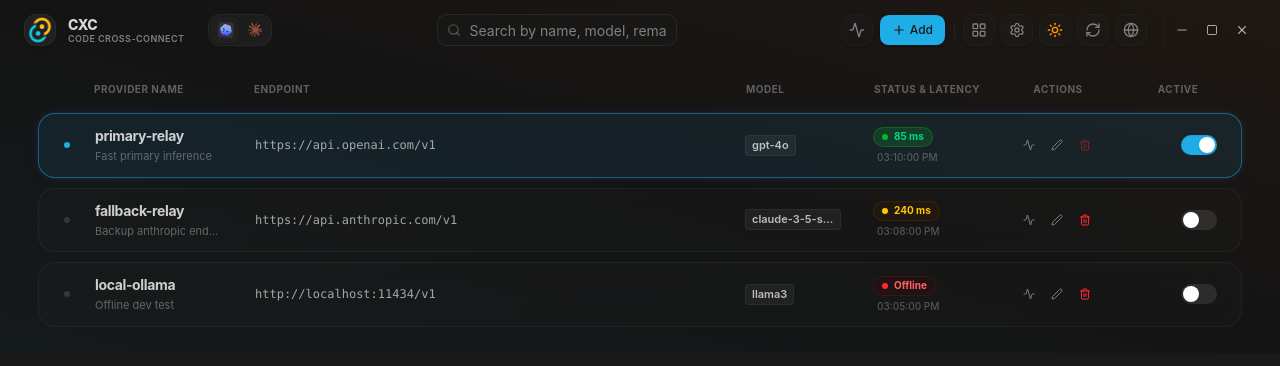
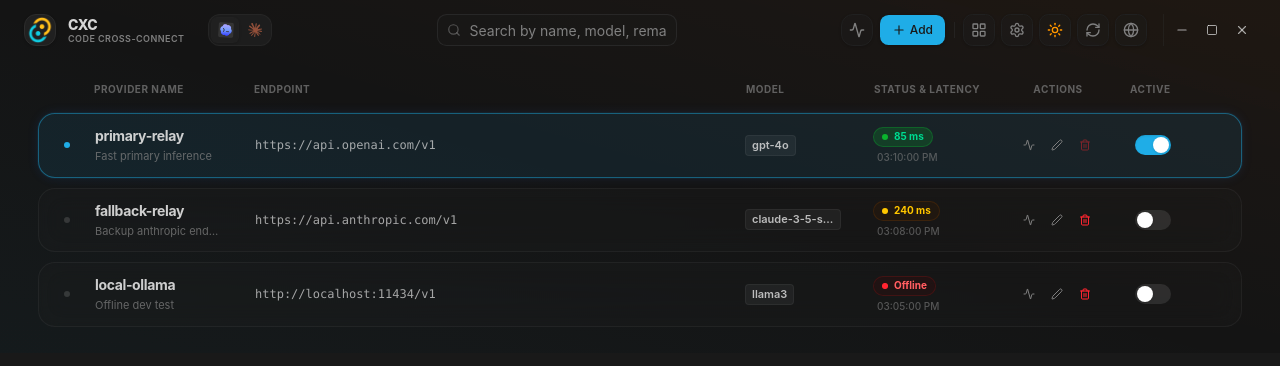
Before and after one commit to zhang3say/cxc, a React (Vite) app in the folder cxc-desktop/: page / in a window 1280 px wide. Shown: the top 366 px of the page. Built offline with nearby package versions, Linux system fonts and the light colour scheme.

Commit message:
style: 将已启用列的表头和行内滑动开关修改为靠左对齐，保证像素级垂直对齐线

```diff
--- a/cxc-desktop/src/App.tsx
+++ b/cxc-desktop/src/App.tsx
@@ -1324,7 +1324,7 @@ function App() {
                       <div className="w-24 sm:w-28 shrink-0 pr-4">{t.modelCol}</div>
                       <div className="w-28 sm:w-32 shrink-0 pr-4">{t.statusLatencyCol}</div>
                       <div className="w-24 shrink-0 text-center pr-4">{t.actionsCol}</div>
-                      <div className="w-24 shrink-0 text-center">{t.activeCol}</div>
+                      <div className="w-24 shrink-0 text-left">{t.activeCol}</div>
                     </div>
 
                     {filteredProviders.map((p) => {
@@ -1437,7 +1437,7 @@ function App() {
                           </div>
 
                           {/* Switch Active Trigger column */}
-                          <div className="w-full sm:w-24 shrink-0 flex justify-end items-center pr-2">
+                          <div className="w-full sm:w-24 shrink-0 flex justify-start items-center pl-1.5">
                             <ToggleSwitch
                               checked={isActive}
                               loading={isThisSwitching}
```
